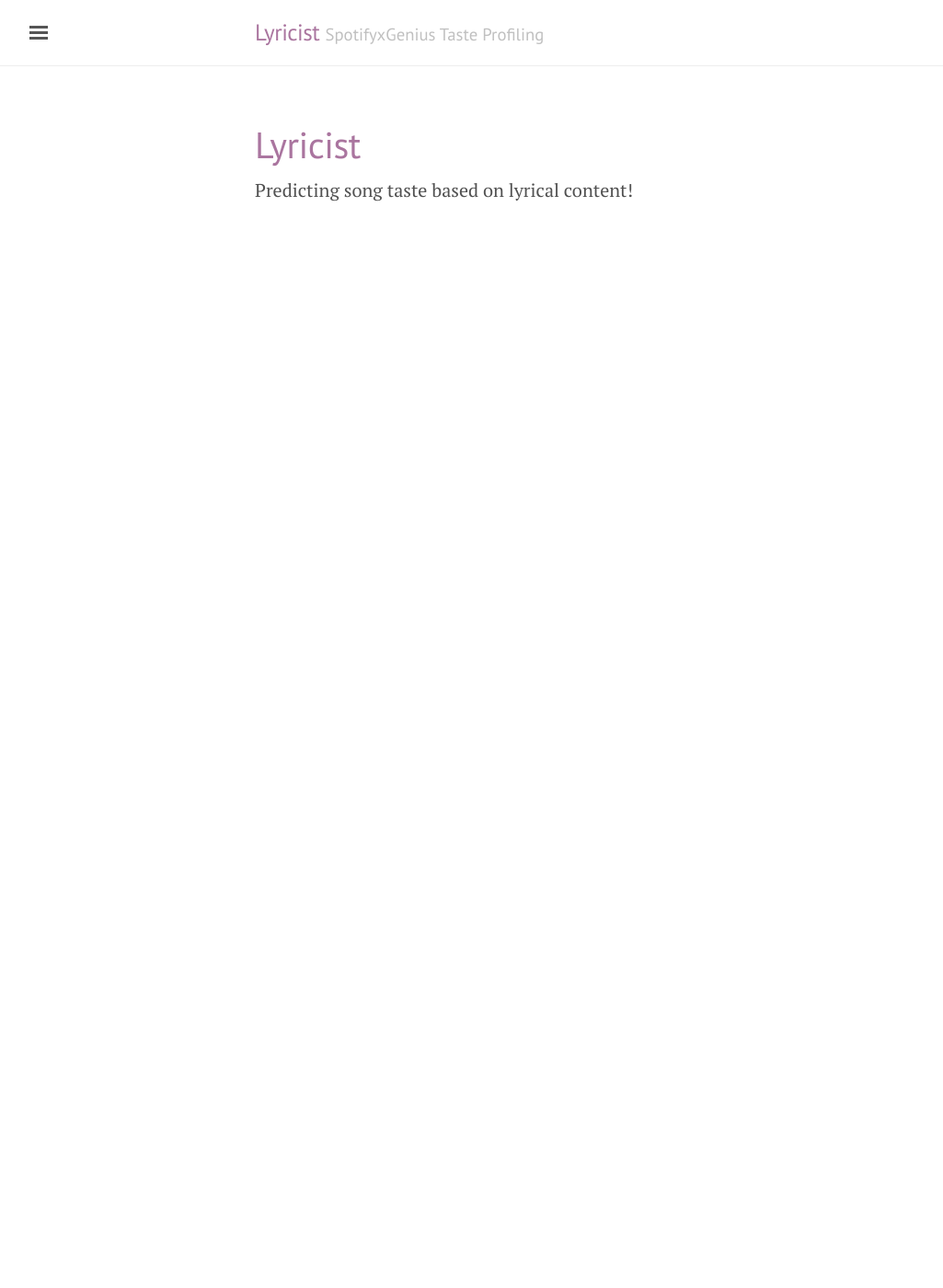
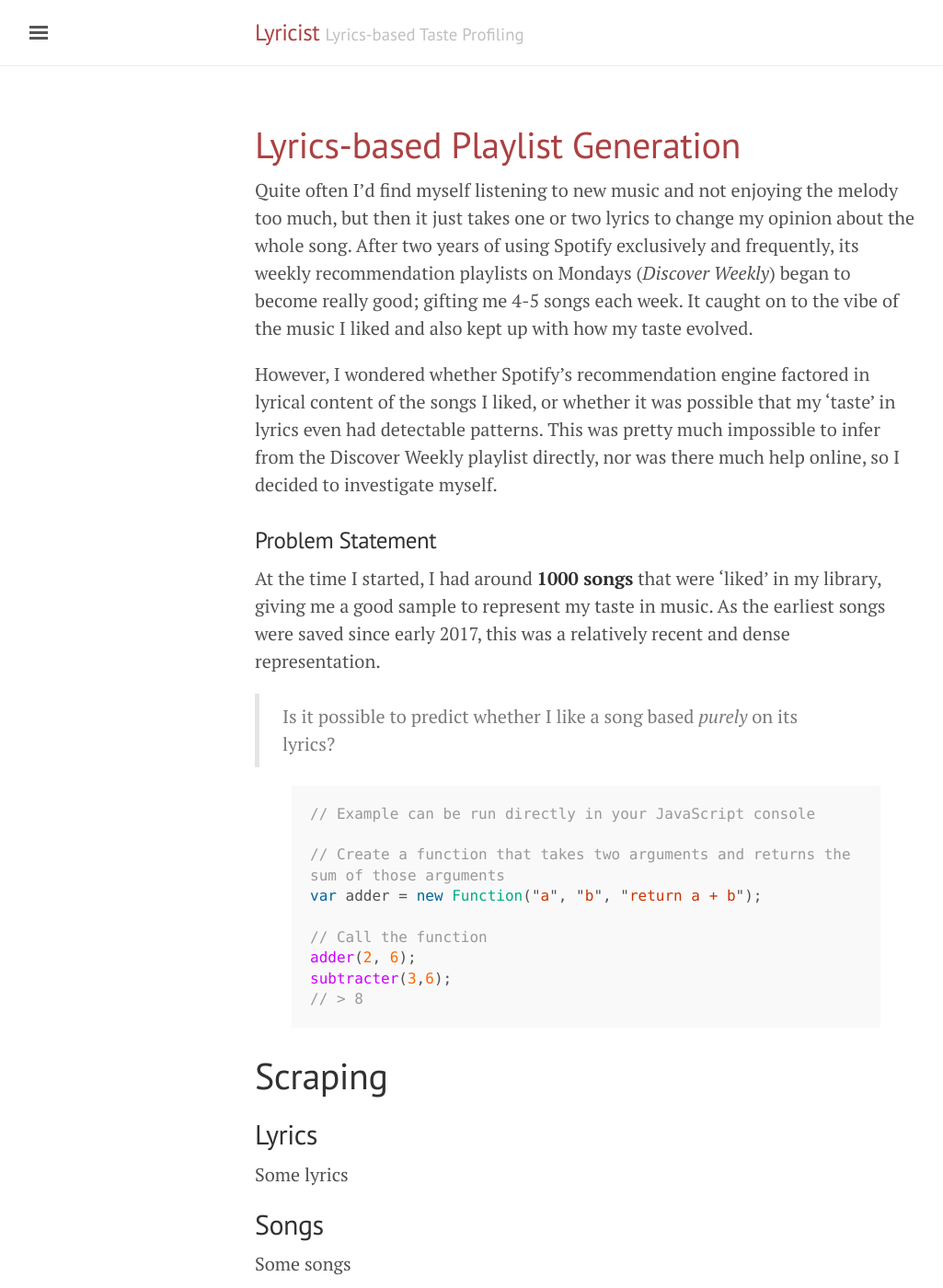
Before and after one commit to rohit11may/lyricist, a Jekyll site: the page built from index.md, in a window 1280 px wide and 1400 px high. Shown: the whole window at 92% size, without its empty margins (3-1028 px from the left). Built offline with Jekyll 4.4.1, drawn with Linux system fonts in a browser that asks for light colours; some of the changed text lies outside the part shown.

Commit message:
Added problem statement and introduction.

```diff
--- a/_config.yml
+++ b/_config.yml
@@ -5,11 +5,11 @@ permalink:           pretty
 
 # Setup
 title:               Lyricist
-tagline:             'SpotifyxGenius Taste Profiling'
+tagline:             'Lyrics-based Taste Profiling'
 description:         "How I deployed my own <a href=\"
 https://open.spotify.com/playlist/0NEdo2eVecBFoETj0JITPd?si=A4Y3IObJS5KkU-ef-VIwkw\">
 playlist</a> generator to recommend me songs I'd like based on their lyrics!"
-url:                 'http://rohit11may.github.io/lyricist/'
+url:                 ''
 baseurl:             '/lyricist'
 paginate:            5
 paginate_path:       "page:num"
@@ -23,4 +23,9 @@ author:
 # Custom vars
 version:             1.0.0
 gems:
-  - jekyll-paginate
+exclude:
+  - node_modules
+  - notebooks
+  - api_clients
+  - venv
+  - __pycache__
--- a/_layouts/default.html
+++ b/_layouts/default.html
@@ -3,7 +3,7 @@
 
   {% include head.html %}
 
-  <body class="theme-base-0e">
+  <body class="theme-base-08">
 
     {% include sidebar.html %}
 
--- a/index.md
+++ b/index.md
@@ -1,6 +1,46 @@
 ---
-title: Lyricist
+title: Lyrics-based Playlist Generation
 layout: index
 ---
+Quite often I'd find myself listening to new music and not enjoying the melody too much, but then it
+just takes one or two lyrics to change my opinion about the whole song. After two years of using
+Spotify exclusively and frequently, its weekly recommendation playlists on Mondays (_Discover Weekly_)
+began to become really good; gifting me 4-5 songs each week. It caught on to the vibe of the
+music I liked and also kept up with how my taste evolved.
 
-Predicting song taste based on lyrical content!
+However, I wondered whether Spotify's recommendation engine factored in lyrical content of the
+songs I liked, or whether it was possible that my 'taste' in lyrics even had detectable
+patterns. This was pretty much impossible to infer from the Discover Weekly playlist directly, nor
+was there much help online, so I decided to investigate myself.
+
+### Problem Statement
+At the time I started, I had around **1000 songs** that were 'liked' in my library, giving me a good
+sample to represent my taste in music. As the earliest songs were saved since early 2017, this
+was a relatively recent and dense representation.
+
+> Is it possible to predict whether I like a song based *purely* on its lyrics?
+
+{% highlight js %}
+// Example can be run directly in your JavaScript console
+
+// Create a function that takes two arguments and returns the sum of those arguments
+var adder = new Function("a", "b", "return a + b");
+
+// Call the function
+adder(2, 6);
+subtracter(3,6);
+// > 8
+{% endhighlight %}
+
+# Scraping
+## Lyrics
+Some lyrics
+## Songs
+Some songs
+# Preparation
+## t-SNE
+TSNE
+## PCA
+PCA
+# Model
+# Deploy
```
